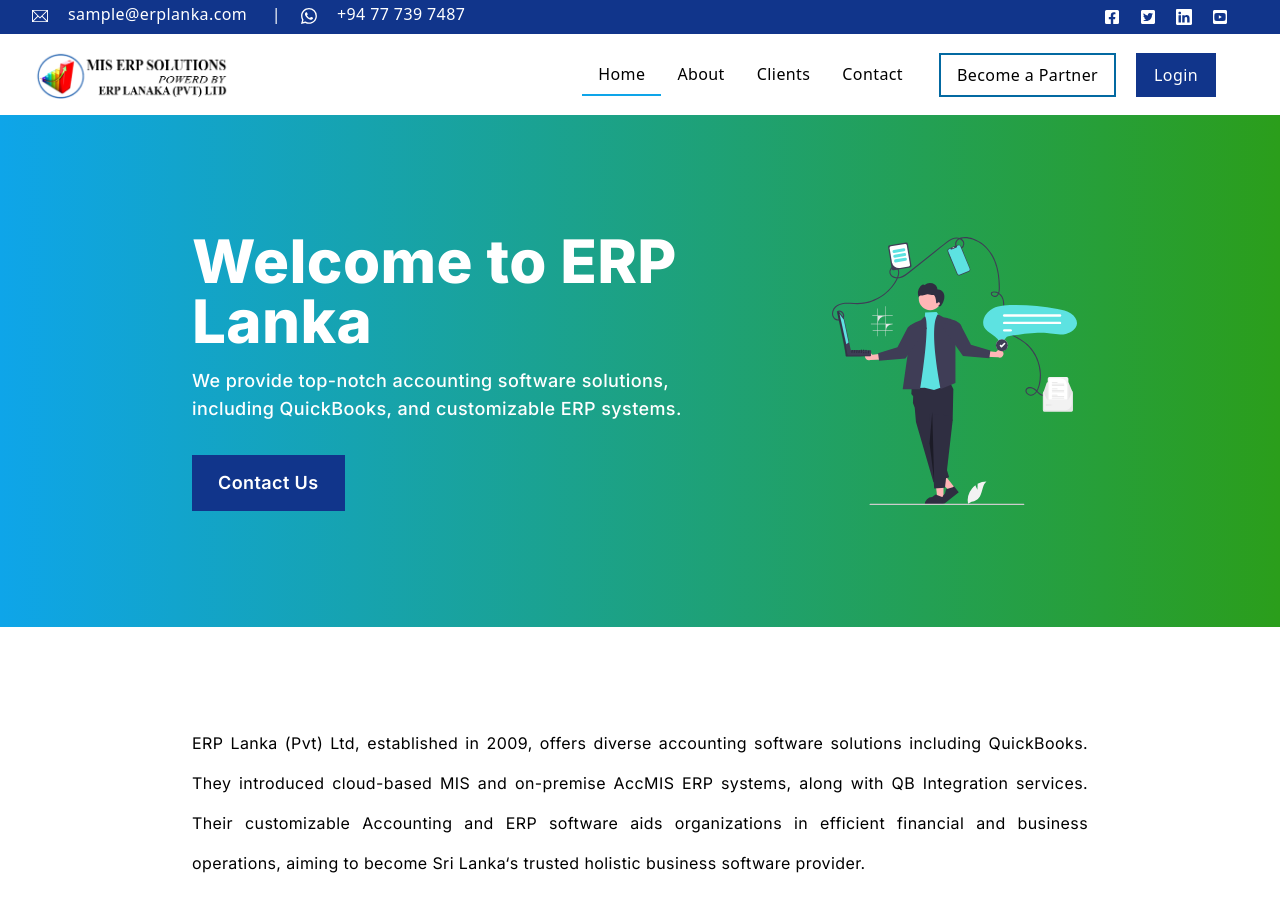
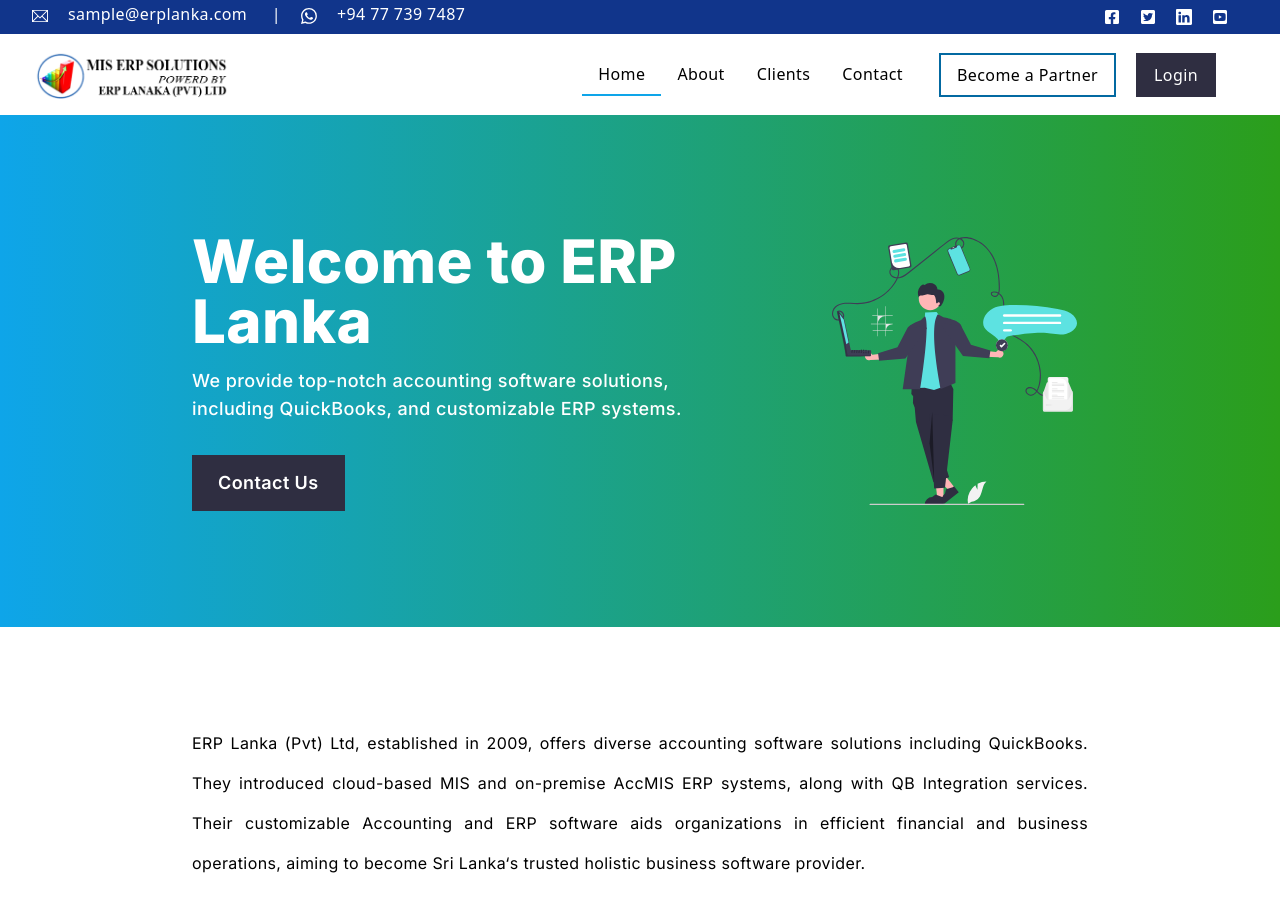
Before and after one commit to mhperera/PF_ERPLanka, a Next.js app: page / in a window 1280 px wide. Shown: the top 912 px of the page. Built offline with nearby package versions, Linux system fonts and the light colour scheme.

Commit message:
Chnage button color

```diff
--- a/src/components/ui/Button.js
+++ b/src/components/ui/Button.js
@@ -6,7 +6,7 @@
 
 	return (
 		<button
-			className={`bg-primary-darker px-4 py-2 m-0 ml-5 text-white transition duration-300 hover:bg-primary-dark hover:rounded-ss-md hover:rounded-ee-md border-2 border-transparent ${props.className}`}
+			className={`bg-dark px-4 py-2 m-0 ml-5 text-white transition duration-300 hover:bg-primary-dark hover:rounded-ss-md hover:rounded-ee-md border-2 border-transparent ${props.className}`}
 			onClick={() => {
 				router.push(props.href);
 			}}
--- a/tailwind.config.js
+++ b/tailwind.config.js
@@ -17,7 +17,8 @@
 				},
 				secondary: {
 					DEFAULT: '#2b9e1b', // Base color
-				}
+				},
+				dark: '#2f2e41'
 			},
 			transitionProperty: {},
 			height: {
```
